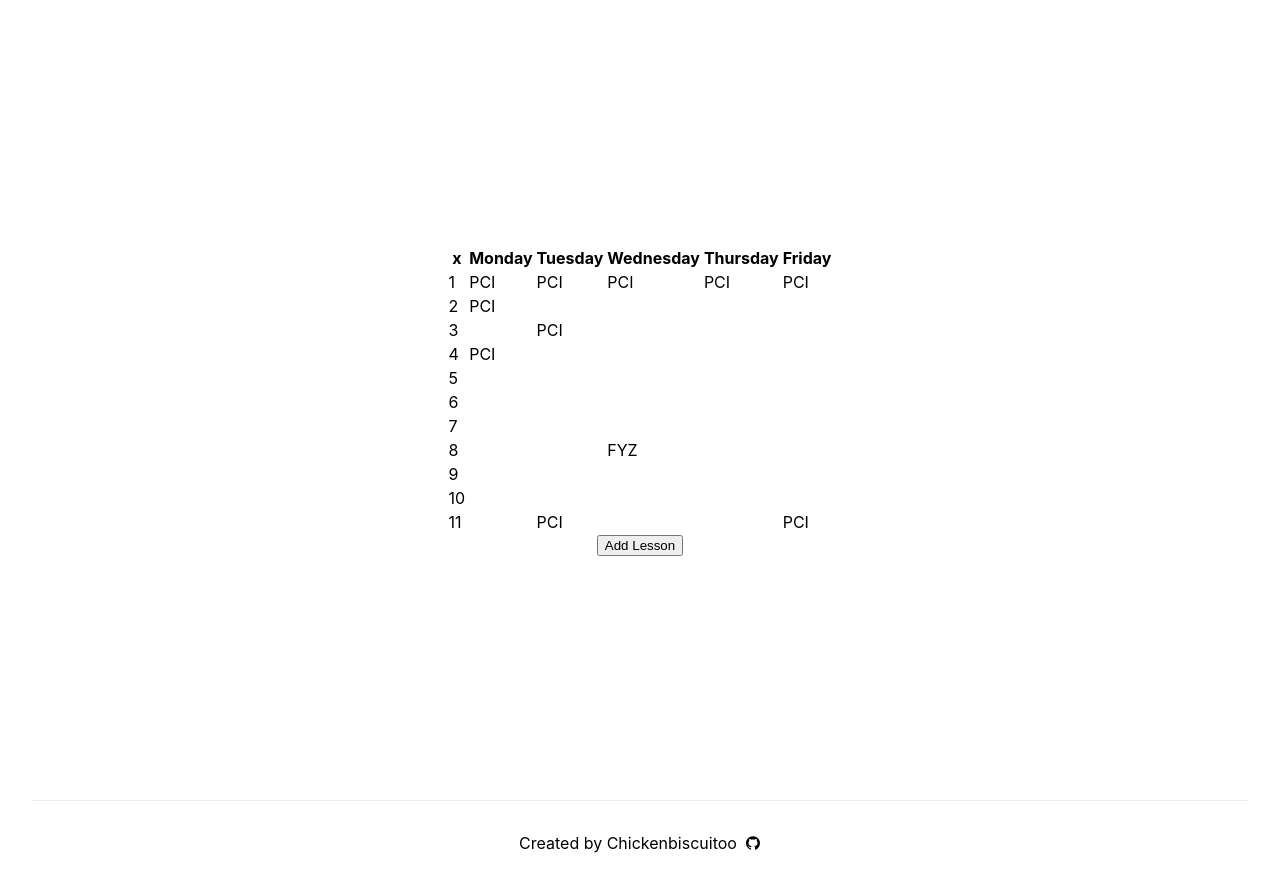
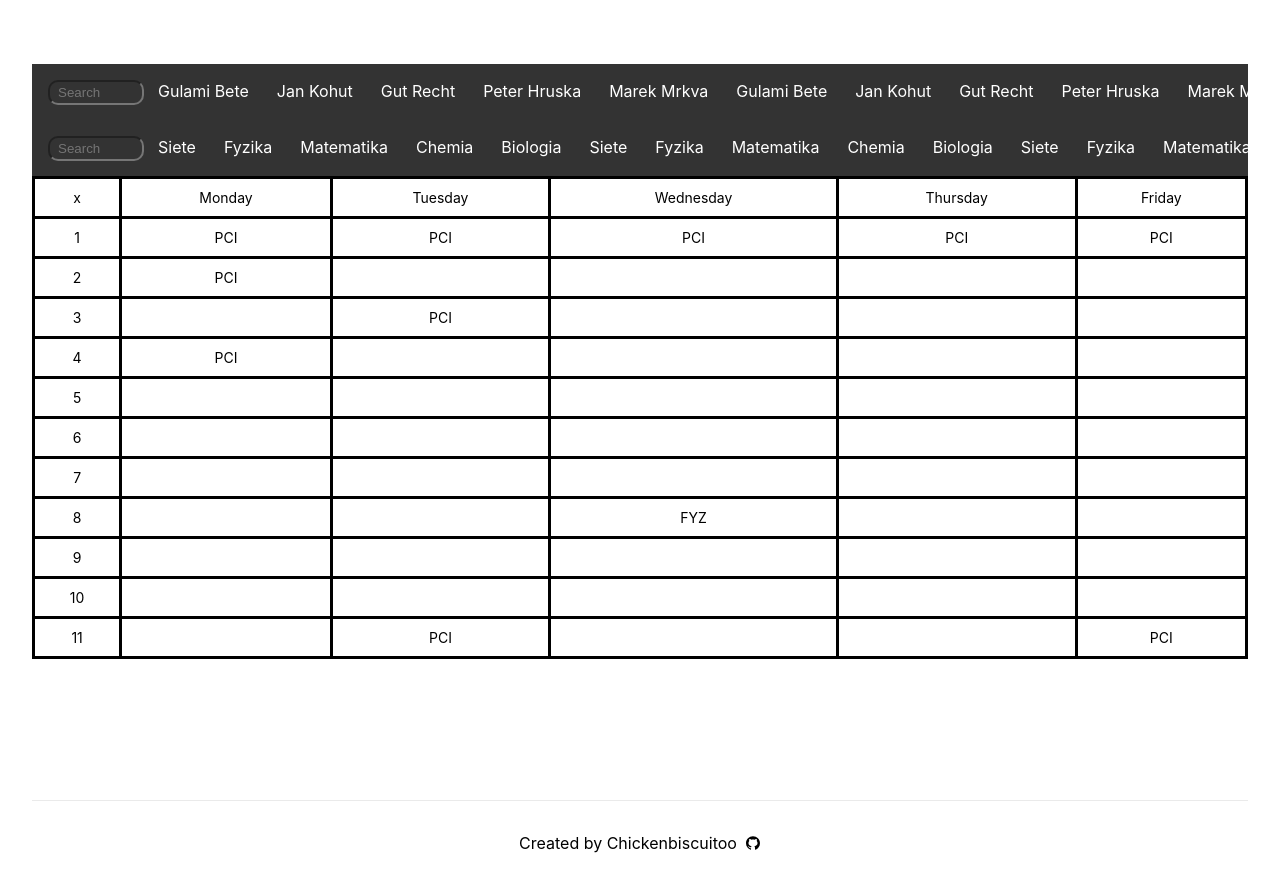
Before and after one commit to Chickenbiscuitoo/timetable-manager, a Next.js app: page / in a window 1280 px wide. Built offline with nearby package versions, Linux system fonts and the light colour scheme.

Commit message:
added horizontal scroll menu and search bar

```diff
--- /dev/null
+++ b/components/ScrollMenu.tsx
@@ -0,0 +1,36 @@
+import type { NextPage } from 'next'
+import styles from '../styles/ScrollMenu.module.css'
+import { useState } from 'react'
+interface Props {
+	data: any
+}
+
+const ScrollMenu: NextPage<Props> = ({ data }) => {
+	const [filter, setFilter] = useState('')
+
+	const handleChange = (e: React.ChangeEvent<HTMLInputElement>) =>
+		setFilter(e.target.value)
+	console.log(filter)
+
+	return (
+		<div className={styles.scrollmenu}>
+			<input
+				type="text"
+				value={filter}
+				onChange={handleChange}
+				placeholder="Search"
+				className={styles.searchbar}
+			/>
+
+			{data
+				.filter((item: any) =>
+					item.name.toLowerCase().includes(filter.toLowerCase())
+				)
+				.map((i: any) => (
+					<a>{i.name}</a>
+				))}
+		</div>
+	)
+}
+
+export default ScrollMenu
--- a/components/Timetable.tsx
+++ b/components/Timetable.tsx
@@ -1,13 +1,12 @@
 import type { NextComponentType } from 'next'
 import styles from '../styles/Timetable.module.css'
-
 import useTimetableStore from '../store'
 import { useEffect, useState } from 'react'
 
 const Timetable: NextComponentType = () => {
 	const { rawTableData, addLesson } = useTimetableStore()
 
-	// Fuction to make nested array from array of objects
+	// Fuction to make nested array from an array of objects
 	function tableArrayFromList(list: any, rows: number, cols: number) {
 		const arr = new Array(rows + 1)
 			.fill(0)
@@ -30,7 +29,7 @@ const Timetable: NextComponentType = () => {
 
 	return (
 		<>
-			<table>
+			<table className={styles.tg}>
 				<thead>
 					<tr>
 						<th>x</th>
@@ -58,9 +57,6 @@ const Timetable: NextComponentType = () => {
 						))}
 				</tbody>
 			</table>
-			<button onClick={() => addLesson(305, 'PBE', 'CP')}>
-				Add Lesson
-			</button>
 		</>
 	)
 }
--- a/pages/index.tsx
+++ b/pages/index.tsx
@@ -2,10 +2,14 @@ import type { NextPage } from 'next'
 import Head from 'next/head'
 import styles from '../styles/Home.module.css'
 import { AiFillGithub } from 'react-icons/ai'
+import useTimetableStore from '../store'
 
 import Timetable from '../components/Timetable'
+import ScrollMenu from '../components/ScrollMenu'
 
 const Home: NextPage = () => {
+	const { teachers, subjects } = useTimetableStore()
+
 	return (
 		<div className={styles.container}>
 			<Head>
@@ -14,6 +18,8 @@ const Home: NextPage = () => {
 			</Head>
 
 			<main className={styles.main}>
+				<ScrollMenu data={teachers} />
+				<ScrollMenu data={subjects} />
 				<Timetable />
 			</main>
 
--- a/store.ts
+++ b/store.ts
@@ -6,7 +6,14 @@ interface TimetableState {
 		subject: string
 		teacher: string
 	}[]
-
+	teachers: {
+		name: string
+		shortName: string
+	}[]
+	subjects: {
+		name: string
+		shortName: string
+	}[]
 	addLesson: (lessonId: number, subject: string, teacher: string) => void
 }
 
@@ -76,6 +83,120 @@ const useTimetableStore = create<TimetableState>((set) => ({
 			teacher: 'PL',
 		},
 	],
+	teachers: [
+		{
+			name: 'Gulami Bete',
+			shortName: 'GB',
+			id: 1,
+		},
+		{
+			name: 'Jan Kohut',
+			shortName: 'JK',
+			id: 2,
+		},
+		{
+			name: 'Gut Recht',
+			shortName: 'GR',
+			id: 3,
+		},
+		{
+			name: 'Peter Hruska',
+			shortName: 'PK',
+			id: 4,
+		},
+		{
+			name: 'Marek Mrkva',
+			shortName: 'GB',
+			id: 5,
+		},
+		{
+			name: 'Gulami Bete',
+			shortName: 'GH',
+			id: 6,
+		},
+		{
+			name: 'Jan Kohut',
+			shortName: 'HG',
+			id: 7,
+		},
+		{
+			name: 'Gut Recht',
+			shortName: 'DM',
+			id: 8,
+		},
+		{
+			name: 'Peter Hruska',
+			shortName: 'VP',
+			id: 9,
+		},
+		{
+			name: 'Marek Mrkva',
+			shortName: 'GG',
+			id: 10,
+		},
+	],
+	subjects: [
+		{
+			name: 'Siete',
+			shortName: 'PCI',
+		},
+		{
+			name: 'Fyzika',
+			shortName: 'FYZ',
+		},
+		{
+			name: 'Matematika',
+			shortName: 'MAT',
+		},
+		{
+			name: 'Chemia',
+			shortName: 'CHE',
+		},
+		{
+			name: 'Biologia',
+			shortName: 'BIO',
+		},
+		{
+			name: 'Siete',
+			shortName: 'PCI',
+		},
+		{
+			name: 'Fyzika',
+			shortName: 'FYZ',
+		},
+		{
+			name: 'Matematika',
+			shortName: 'MAT',
+		},
+		{
+			name: 'Chemia',
+			shortName: 'CHE',
+		},
+		{
+			name: 'Biologia',
+			shortName: 'BIO',
+		},
+		{
+			name: 'Siete',
+			shortName: 'PCI',
+		},
+		{
+			name: 'Fyzika',
+			shortName: 'FYZ',
+		},
+		{
+			name: 'Matematika',
+			shortName: 'MAT',
+		},
+		{
+			name: 'Chemia',
+			shortName: 'CHE',
+		},
+		{
+			name: 'Biologia',
+			shortName: 'BIO',
+		},
+	],
 
 	addLesson: (lesson_id, subject, teacher) =>
 		set((state) => ({
--- a/styles/Home.module.css
+++ b/styles/Home.module.css
@@ -8,8 +8,6 @@
 	flex: 1;
 	display: flex;
 	flex-direction: column;
-  justify-content: center;
-  align-items: center;
 }
 
 .footer {
--- /dev/null
+++ b/styles/ScrollMenu.module.css
@@ -0,0 +1,30 @@
+.scrollmenu {
+	background-color: #333;
+	overflow: auto;
+	white-space: nowrap;
+	min-height: 3.5rem;
+	height: fit-content;
+}
+.scrollmenu a {
+	display: inline-block;
+	color: white;
+	text-align: center;
+	padding: 14px;
+	text-decoration: none;
+}
+.scrollmenu a:hover {
+	background-color: #777;
+}
+
+.searchbar {
+	background-color: #333;
+	overflow: auto;
+	white-space: nowrap;
+	color: white;
+	padding: 0.2rem;
+	padding-left: 0.5rem;
+	width: 6rem;
+	margin-left: 1rem;
+	margin-top: 1rem;
+	border-radius: 10px;
+}
--- a/styles/Timetable.module.css
+++ b/styles/Timetable.module.css
@@ -6,7 +6,7 @@
 .tg td {
 	border-color: black;
 	border-style: solid;
-	border-width: 1px;
+	border-width: slim;
 	font-size: 14px;
 	overflow: hidden;
 	padding: 10px 5px;
@@ -16,7 +16,7 @@
 .tg th {
 	border-color: black;
 	border-style: solid;
-	border-width: 1px;
+	border-width: slim;
 	font-size: 14px;
 	font-weight: normal;
 	overflow: hidden;
--- a/styles/globals.css
+++ b/styles/globals.css
@@ -2,8 +2,9 @@ html,
 body {
 	padding: 0;
 	margin: 0;
-  font-family: -apple-system, BlinkMacSystemFont, Segoe UI, Roboto, Oxygen,
-    Ubuntu, Cantarell, Fira Sans, Droid Sans, Helvetica Neue, sans-serif;
+	font-family: -apple-system, BlinkMacSystemFont, Segoe UI, Roboto,
+		Oxygen, Ubuntu, Cantarell, Fira Sans, Droid Sans, Helvetica Neue,
+		sans-serif;
 }
 
 a {
```
Lines whose indentation alone changed are shown as unchanged.
